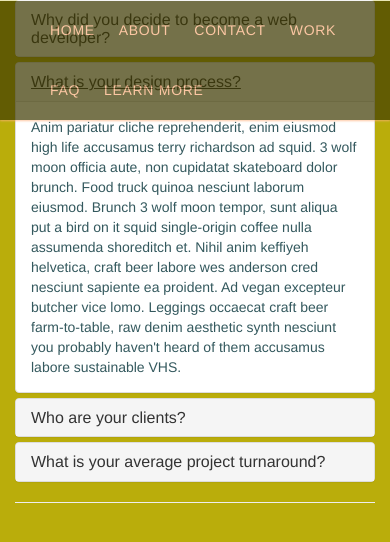
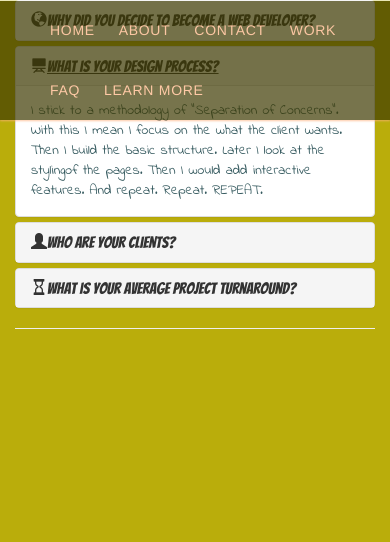
Before and after one commit to JasonMDev/my_cf_project, a plain HTML site: page faq.html in a window 390 px wide. Both pictures are taken after a click on the link "What is your design process?". Drawn offline with nearby package versions, Linux system fonts and the light colour scheme.

Commit message:
A1L7: Styling accordion.

```diff
--- a/css/about_styles.css
+++ b/css/about_styles.css
@@ -12,7 +12,7 @@
 /****************** Wireframing *****************/
 /* Personal Wreframing */
 /* { border: 1px dashed red; }  */
-* { box-sizing: border-box; }           /* A1#4 */ /*nott need because of bootsrap.min*/
+/** { box-sizing: border-box; }  /*Not needed because of bootsrap.min*/
 
 /****************** ABOUT.HTML ******************/
 
--- a/css/styles.css
+++ b/css/styles.css
@@ -121,6 +121,20 @@
   /* Misc */
 }
 
+/*********** Styling: Accordion ************/
+
+.panel-heading {
+  background-color: #ffb380;     /* Own in A1#7 */
+}
+
+.panel-title {
+  font-family: 'Bangers', cursive; /* Own in A1#7 */
+}
+
+.panel-body {
+  font-family: 'Indie Flower', cursive; /* Own in A1#7 */
+}
+
 /***************** [ Typography ] ***************/
 
 .col-md-4 h2 {
--- a/faq.html
+++ b/faq.html
@@ -14,6 +14,7 @@
     <!-- Custom styles for this template go here -->
     <link rel="stylesheet" href="css/styles.css">
     <link href='https://fonts.googleapis.com/css?family=Indie+Flower' rel='stylesheet' type='text/css'>
+    <link href='https://fonts.googleapis.com/css?family=Bangers' rel='stylesheet' type='text/css'>
 
     <!-- HTML5 shim and Respond.js for IE8 support of HTML5 elements and media queries -->
     <!--[if lt IE 9]>
@@ -47,13 +48,15 @@
           <div class="panel-heading">
             <h4 class="panel-title">
               <a data-toggle="collapse" data-parent="#accordion" href="#collapseOne">
-                Why did you decide to become a web developer?
+                <span class="glyphicon glyphicon-globe"></span>Why did you decide to become a web developer?
               </a>
             </h4>
           </div>
           <div id="collapseOne" class="panel-collapse collapse in">
             <div class="panel-body">
-              Anim pariatur cliche reprehenderit, enim eiusmod high life accusamus terry richardson ad squid. 3 wolf moon officia aute, non cupidatat skateboard dolor brunch. Food truck quinoa nesciunt laborum eiusmod. Brunch 3 wolf moon tempor, sunt aliqua put a bird on it squid single-origin coffee nulla assumenda shoreditch et. Nihil anim keffiyeh helvetica, craft beer labore wes anderson cred nesciunt sapiente ea proident. Ad vegan excepteur butcher vice lomo. Leggings occaecat craft beer farm-to-table, raw denim aesthetic synth nesciunt you probably haven't heard of them accusamus labore sustainable VHS.
+              I love creating things as well as constantly improving my craft.
+              I love learning and being a web developer you have to constanly learn
+              as the technology evolves.
             </div>
           </div>
         </div>
@@ -61,13 +64,18 @@
           <div class="panel-heading">
             <h4 class="panel-title">
               <a data-toggle="collapse" data-parent="#accordion" href="#collapseTwo">
-                What is your design process?
+                <span class="glyphicon glyphicon-blackboard"></span>What is your design process?
               </a>
             </h4>
           </div>
           <div id="collapseTwo" class="panel-collapse collapse">
             <div class="panel-body">
-              Anim pariatur cliche reprehenderit, enim eiusmod high life accusamus terry richardson ad squid. 3 wolf moon officia aute, non cupidatat skateboard dolor brunch. Food truck quinoa nesciunt laborum eiusmod. Brunch 3 wolf moon tempor, sunt aliqua put a bird on it squid single-origin coffee nulla assumenda shoreditch et. Nihil anim keffiyeh helvetica, craft beer labore wes anderson cred nesciunt sapiente ea proident. Ad vegan excepteur butcher vice lomo. Leggings occaecat craft beer farm-to-table, raw denim aesthetic synth nesciunt you probably haven't heard of them accusamus labore sustainable VHS.
+              I stick to a methodology of "Separation of Concerns".
+              With this I mean I focus on the what the client wants.
+              Then I build the basic structure.
+              Later I look at the stylingof the pages.
+              Then I would add interactive features.
+              And repeat. Repeat. REPEAT.
             </div>
           </div>
         </div>
@@ -75,27 +83,29 @@
           <div class="panel-heading">
             <h4 class="panel-title">
               <a data-toggle="collapse" data-parent="#accordion" href="#collapseThree">
-                Who are your clients?
+                <span class="glyphicon glyphicon-user"></span>Who are your clients?
               </a>
             </h4>
           </div>
           <div id="collapseThree" class="panel-collapse collapse">
             <div class="panel-body">
-              Anim pariatur cliche reprehenderit, enim eiusmod high life accusamus terry richardson ad squid. 3 wolf moon officia aute, non cupidatat skateboard dolor brunch. Food truck quinoa nesciunt laborum eiusmod. Brunch 3 wolf moon tempor, sunt aliqua put a bird on it squid single-origin coffee nulla assumenda shoreditch et. Nihil anim keffiyeh helvetica, craft beer labore wes anderson cred nesciunt sapiente ea proident. Ad vegan excepteur butcher vice lomo. Leggings occaecat craft beer farm-to-table, raw denim aesthetic synth nesciunt you probably haven't heard of them accusamus labore sustainable VHS.
+              My clients are non-profit and close friends with a bit of free lancing on the side.
+              Later as I build my reputation I would like to work on bigger projects.
             </div>
           </div>
         </div>
         <div class="panel panel-default">
           <div class="panel-heading">
             <h4 class="panel-title">
-              <a data-toggle="collapse" data-parent="#accordion" href="#collapseThree">
-                What is your average project turnaround?
+              <a data-toggle="collapse" data-parent="#accordion" href="#collapseFour">
+                <span class="glyphicon glyphicon-hourglass"></span>What is your average project turnaround?
               </a>
             </h4>
           </div>
-          <div id="collapseThree" class="panel-collapse collapse">
+          <div id="collapseFour" class="panel-collapse collapse">
             <div class="panel-body">
-              Anim pariatur cliche reprehenderit, enim eiusmod high life accusamus terry richardson ad squid. 3 wolf moon officia aute, non cupidatat skateboard dolor brunch. Food truck quinoa nesciunt laborum eiusmod. Brunch 3 wolf moon tempor, sunt aliqua put a bird on it squid single-origin coffee nulla assumenda shoreditch et. Nihil anim keffiyeh helvetica, craft beer labore wes anderson cred nesciunt sapiente ea proident. Ad vegan excepteur butcher vice lomo. Leggings occaecat craft beer farm-to-table, raw denim aesthetic synth nesciunt you probably haven't heard of them accusamus labore sustainable VHS.
+              For basic Web Pages: 1 month
+              For Web Applications: 2 - 3 months.
             </div>
           </div>
         </div>
```
Also changed, not shown: 1 other file.
